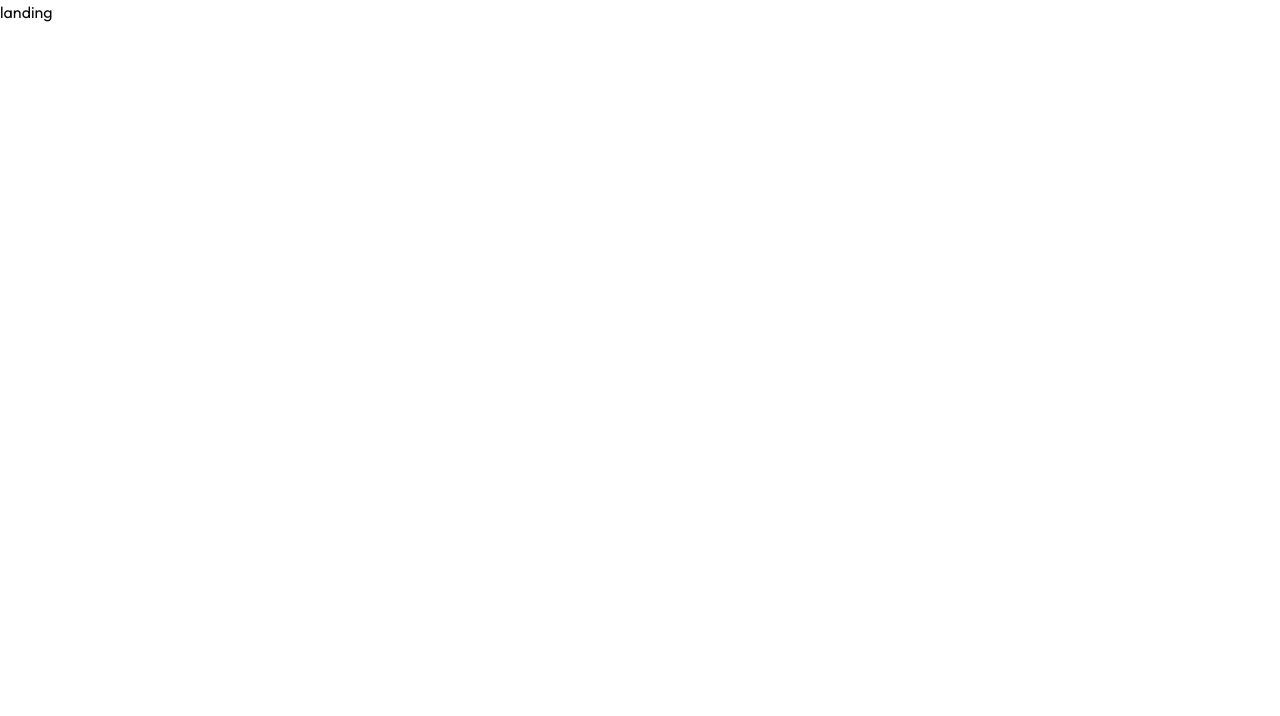
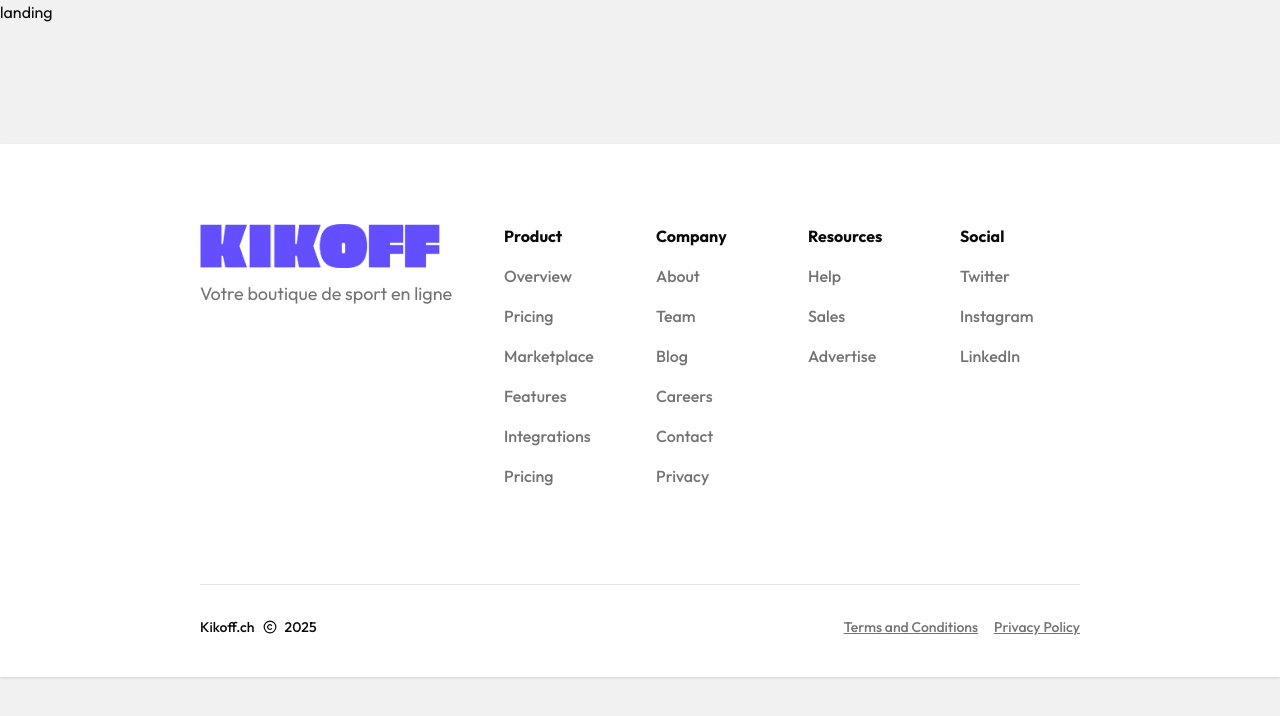
Before and after one commit to dovatgabriel/kikoff.ch, a React (Vite) app: page / in a window 1280 px wide. Shown: the top 716 px of the page. Built offline with nearby package versions, Linux system fonts and the light colour scheme.

Commit message:
feat: footer

```diff
--- a/src/App.tsx
+++ b/src/App.tsx
@@ -2,12 +2,16 @@ import type { FC } from 'react';
 import { Route, Routes } from 'react-router-dom';
 import { Landing } from './pages/landing';
 import { NotFound } from './pages/not-found';
+import { Footer } from './components/ui/footer';
 
 type AppProps = object;
 
 export const App: FC<AppProps> = () => (
-  <Routes>
-    <Route path="/" element={<Landing />} />
-    <Route path="*" element={<NotFound />} />
-  </Routes>
+  <>
+    <Routes>
+      <Route path="/" element={<Landing />} />
+      <Route path="*" element={<NotFound />} />
+    </Routes>
+    <Footer />
+  </>
 );
--- /dev/null
+++ b/src/components/ui/footer.tsx
@@ -0,0 +1,102 @@
+import logo from '@/images/logo.png';
+import { Copyright } from 'lucide-react';
+import type { FC } from 'react';
+import { useNavigate } from 'react-router-dom';
+
+type FooterProps = object;
+
+const menuItems = [
+  {
+    title: 'Product',
+    links: [
+      { text: 'Overview', url: '#' },
+      { text: 'Pricing', url: '#' },
+      { text: 'Marketplace', url: '#' },
+      { text: 'Features', url: '#' },
+      { text: 'Integrations', url: '#' },
+      { text: 'Pricing', url: '#' },
+    ],
+  },
+  {
+    title: 'Company',
+    links: [
+      { text: 'About', url: '#' },
+      { text: 'Team', url: '#' },
+      { text: 'Blog', url: '#' },
+      { text: 'Careers', url: '#' },
+      { text: 'Contact', url: '#' },
+      { text: 'Privacy', url: '#' },
+    ],
+  },
+  {
+    title: 'Resources',
+    links: [
+      { text: 'Help', url: '#' },
+      { text: 'Sales', url: '#' },
+      { text: 'Advertise', url: '#' },
+    ],
+  },
+  {
+    title: 'Social',
+    links: [
+      { text: 'Twitter', url: '#' },
+      { text: 'Instagram', url: '#' },
+      { text: 'LinkedIn', url: '#' },
+    ],
+  },
+];
+
+const bottomLinks = [
+  { text: 'Terms and Conditions', url: '#' },
+  { text: 'Privacy Policy', url: '#' },
+];
+
+const Footer: FC<FooterProps> = () => {
+  const currentYear = new Date().getFullYear();
+
+  const handleBackHome = () => (window.location.href = window.location.origin);
+
+  return (
+    <footer className="px-10 pt-20 pb-10 md:px-50 mt-30 shadow-sm bg-card">
+      <div className="grid grid-cols-2 gap-8 lg:grid-cols-6">
+        <div className="col-span-2 mb-8 lg:mb-0">
+          <div className="flex items-center gap-2 lg:justify-start">
+            <img
+              src={logo}
+              alt="logo"
+              className="w-60 h-auto cursor-pointer"
+              onClick={handleBackHome}
+            />
+          </div>
+          <p className="mt-3 text-lg text-muted-foreground">Votre boutique de sport en ligne</p>
+        </div>
+        {menuItems.map((section, sectionIdx) => (
+          <div key={sectionIdx}>
+            <h3 className="mb-4 font-bold">{section.title}</h3>
+            <ul className="text-muted-foreground space-y-4">
+              {section.links.map((link, linkIdx) => (
+                <li key={linkIdx} className="hover:text-primary font-medium">
+                  <a href={link.url}>{link.text}</a>
+                </li>
+              ))}
+            </ul>
+          </div>
+        ))}
+      </div>
+      <div className="text-muted-foreground mt-24 flex flex-col justify-between gap-4 border-t pt-8 text-sm font-medium md:flex-row md:items-center">
+        <span className="flex items-center gap-2 text-foreground">
+          Kikoff.ch <Copyright size={14} /> {currentYear}
+        </span>
+        <ul className="flex gap-4">
+          {bottomLinks.map((link, linkIdx) => (
+            <li key={linkIdx} className="hover:text-primary underline">
+              <a href={link.url}>{link.text}</a>
+            </li>
+          ))}
+        </ul>
+      </div>
+    </footer>
+  );
+};
+
+export { Footer };
--- a/src/index.css
+++ b/src/index.css
@@ -45,7 +45,7 @@
 
 :root {
   --radius: 0.625rem;
-  --background: oklch(1 0 0);
+  --background: #f1f1f1;
   --foreground: oklch(0.145 0 0);
   --card: oklch(1 0 0);
   --card-foreground: oklch(0.145 0 0);
--- a/src/pages/not-found.tsx
+++ b/src/pages/not-found.tsx
@@ -12,7 +12,7 @@ export const NotFound: FC<NotFoundProps> = () => {
   const handleBackHome = () => navigate('/');
 
   return (
-    <div className="h-screen w-screen flex items-center justify-center flex-col">
+    <div className="h-[80dvh] w-screen flex items-center justify-center flex-col">
       <img src={icon} alt="icon" className="h-30 w-auto" />
       <h1 className="text-3xl md:text-6xl font-bold mt-10">Vous êtes perdu(e) ?</h1>
       <h2 className="text-xl text-muted-foreground mt-2">On dirait que cette page n'existe pas</h2>
```
